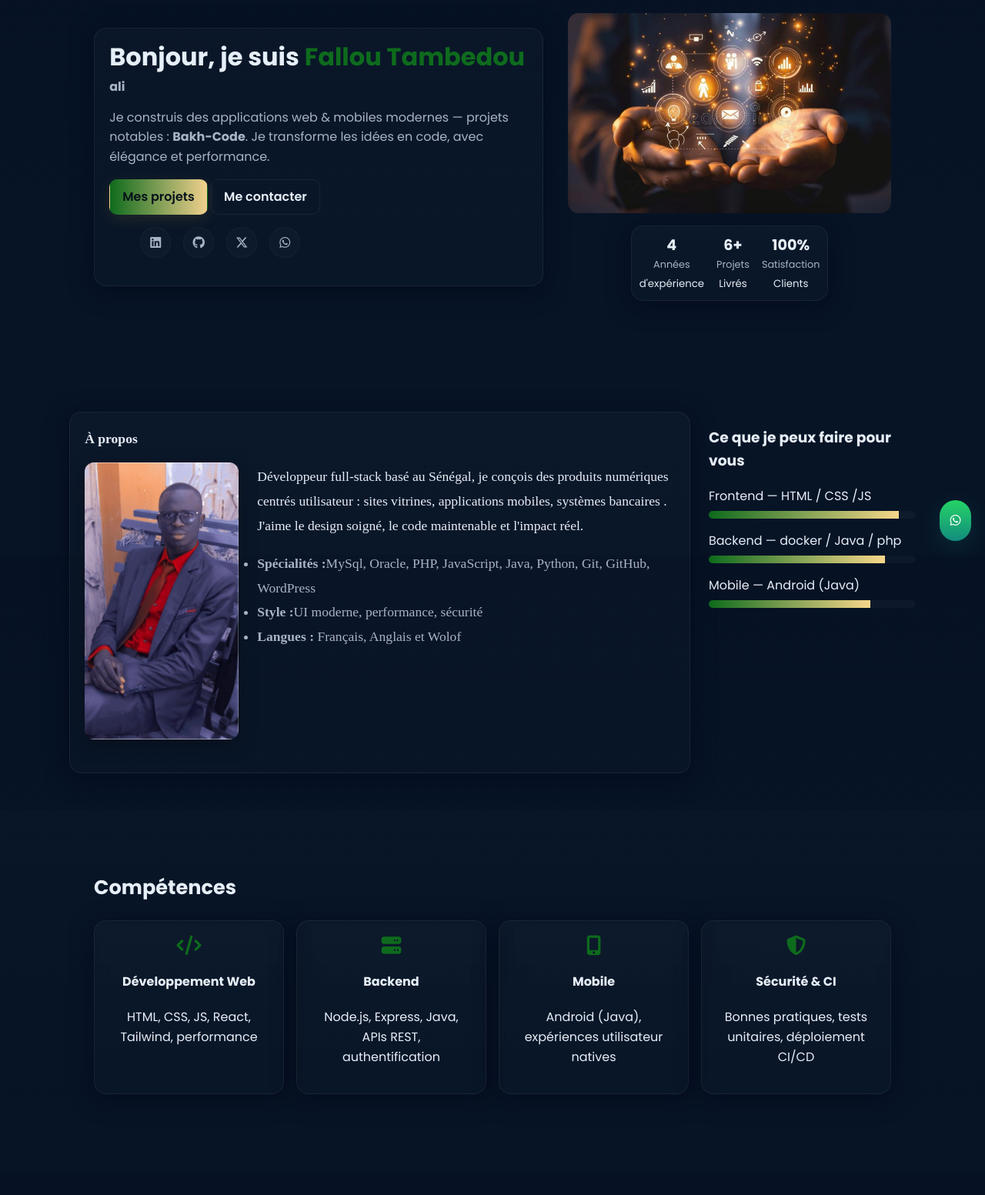
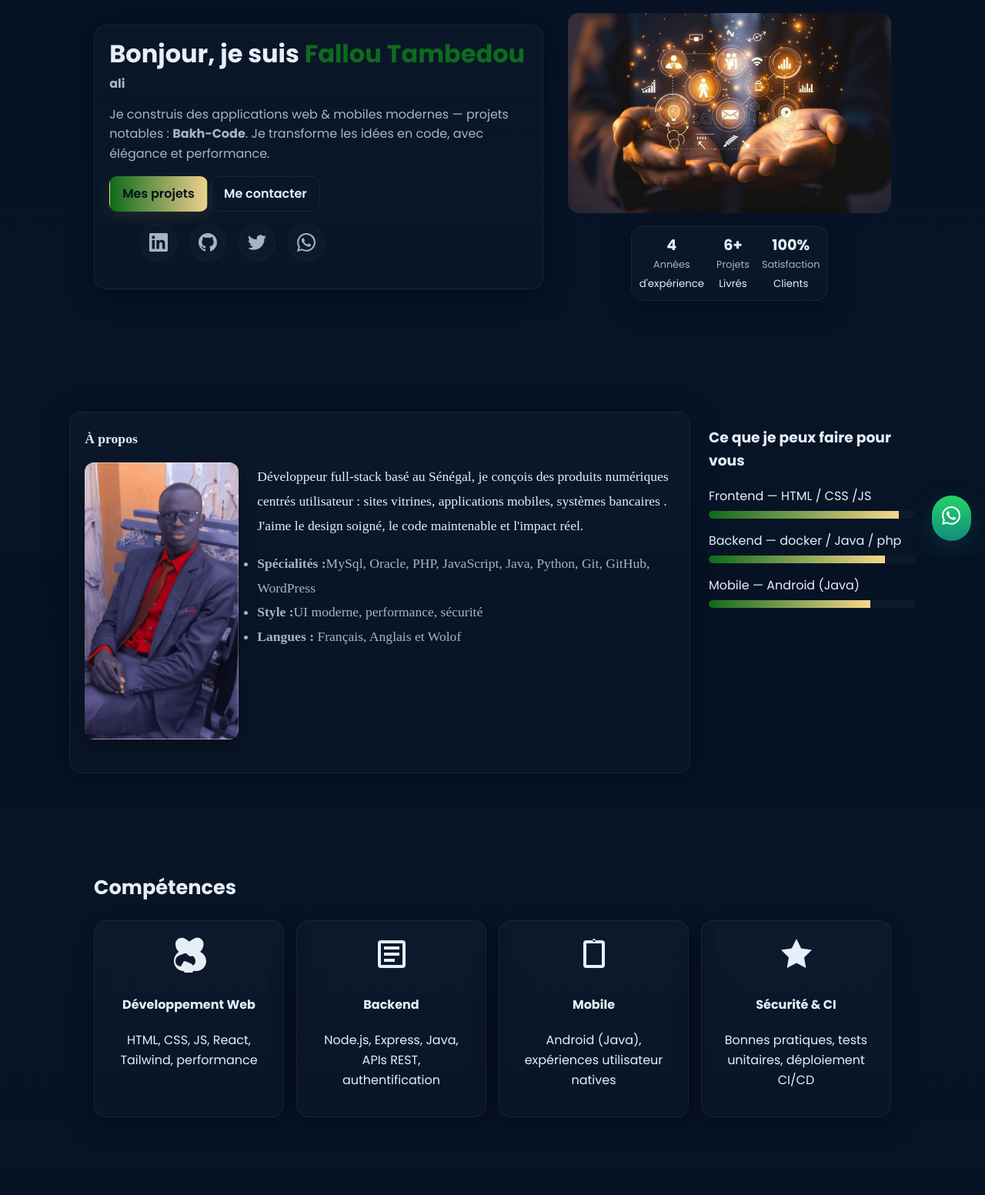
Before and after one commit to bakh05/portfolio1, a PHP site: page / in a window 1280 px wide. Shown: the part 79-1632 px from the top of the page at 77% size. Run offline with PHP 8.4, Linux system fonts and the light colour scheme.

Commit message:
Add files via upload
leppay-bakh

```diff
--- a/index.html
+++ b/index.html
@@ -8,7 +8,14 @@
   <!-- Fonts & Icons -->
   <link href="https://fonts.googleapis.com/css2?family=Poppins:wght@300;400;600;700;800&display=swap" rel="stylesheet">
   <link rel="stylesheet" href="https://cdnjs.cloudflare.com/ajax/libs/font-awesome/6.5.0/css/all.min.css"/>
-  <link rel="icon" href="image/bakhCode.png" type="image/png">
+  <link rel="icon" href="image/bakhCode.png" sizes="16x16" type="image/png">
+  <link rel="icon" href="image/bakhCode.png" sizes="32x32" type="image/png">
+  <link rel="icon" href="image/bakhCode.png" sizes="192x192" type="image/png">
+  <link rel="apple-touch-icon" href="image/bakhCode.png">
+  <meta name="apple-mobile-web-app-capable" content="yes">
+  <meta name="apple-mobile-web-app-status-bar-style" content="black-translucent">
+  <meta name="msapplication-TileImage" content="image/bakhCode.png">
+  <meta name="msapplication-TileColor" content="#0e6b1d">
 
   <!-- CSS -->
   <link rel="stylesheet" href="style.css" />
@@ -30,7 +37,11 @@
       <a href="#contact" class="cta">Contact</a>
     </div>
 
-    <button class="menu-toggle" aria-label="menu"><i class="fas fa-bars"></i></button>
+    <button class="menu-toggle" aria-label="menu">
+      <svg width="20" height="20" viewBox="0 0 24 24" fill="none" xmlns="http://www.w3.org/2000/svg">
+        <path d="M3 12H21M3 6H21M3 18H21" stroke="currentColor" stroke-width="2" stroke-linecap="round" stroke-linejoin="round"/>
+      </svg>
+    </button>
   </nav>
 </header>
 
@@ -47,10 +58,10 @@
             <a class="btn outline" href="#contact">Me contacter</a>
           </div>
           <ul class="social-inline">
-            <li><a href="https://www.linkedin.com/in/fallou-tambedou-a2b689375?utm_source=share&utm_campaign=share_via&utm_content=profile&utm_medium=ios_app" class="linkedin" aria-label="LinkedIn"><i class="fab fa-linkedin"></i></a></li>
-            <li><a href="https://github.com/bakh05" class="github" aria-label="GitHub"><i class="fab fa-github"></i></a></li>
-            <li><a href="https://x.com/falloutambedou2?s=11" class="twitter" aria-label="Twitter"><i class="fab fa-x-twitter"></i></a></li>
-            <li><a href="https://wa.me/221763348279" class="whatsapp" aria-label="WhatsApp"><i class="fab fa-whatsapp"></i></a></li>
+            <li><a href="linkedin://in/fallou-tambedou-a2b689375" class="linkedin" aria-label="LinkedIn" target="_blank"><svg width="24" height="24" viewBox="0 0 24 24" fill="currentColor" xmlns="http://www.w3.org/2000/svg"><path d="M20.447 20.452h-3.554v-5.569c0-1.328-.027-3.037-1.852-3.037-1.853 0-2.136 1.445-2.136 2.939v5.667H9.351V9h3.414v1.561h.046c.477-.9 1.637-1.85 3.37-1.85 3.601 0 4.267 2.37 4.267 5.455v6.286zM5.337 7.433c-1.144 0-2.063-.926-2.063-2.065 0-1.138.92-2.063 2.063-2.063 1.14 0 2.064.925 2.064 2.063 0 1.139-.925 2.065-2.064 2.065zm1.782 13.019H3.555V9h3.564v11.452zM22.225 0H1.771C.792 0 0 .774 0 1.729v20.542C0 23.227.792 24 1.771 24h20.451C23.2 24 24 23.227 24 22.271V1.729C24 .774 23.2 0 22.222 0h.003z"/></svg></a></li>
+            <li><a href="github://user/bakh05" class="github" aria-label="GitHub" target="_blank"><svg width="24" height="24" viewBox="0 0 24 24" fill="currentColor" xmlns="http://www.w3.org/2000/svg"><path d="M12 0c-6.626 0-12 5.373-12 12 0 5.302 3.438 9.8 8.207 11.387.599.111.793-.261.793-.577v-2.234c-3.338.726-4.033-1.416-4.033-1.416-.546-1.387-1.333-1.756-1.333-1.756-1.089-.745.083-.729.083-.729 1.205.084 1.839 1.237 1.839 1.237 1.07 1.834 2.807 1.304 3.492.997.107-.775.418-1.305.762-1.604-2.665-.305-5.467-1.334-5.467-5.931 0-1.311.469-2.381 1.236-3.221-.124-.303-.535-1.524.117-3.176 0 0 1.008-.322 3.301 1.23.957-.266 1.983-.399 3.003-.404 1.02.005 2.047.138 3.006.404 2.291-1.552 3.297-1.23 3.297-1.23.653 1.653.242 2.874.118 3.176.77.84 1.235 1.911 1.235 3.221 0 4.609-2.807 5.624-5.479 5.921.43.372.823 1.102.823 2.222v3.293c0 .319.192.694.801.576 4.765-1.589 8.199-6.086 8.199-11.386 0-6.627-5.373-12-12-12z"/></svg></a></li>
+            <li><a href="twitter://user?screen_name=falloutambedou2" class="twitter" aria-label="Twitter" target="_blank"><svg width="24" height="24" viewBox="0 0 24 24" fill="currentColor" xmlns="http://www.w3.org/2000/svg"><path d="M23.953 4.57a10 10 0 01-2.825.775 4.958 4.958 0 002.163-2.723c-.951.555-2.005.959-3.127 1.184a4.92 4.92 0 00-8.384 4.482C7.69 8.095 4.067 6.13 1.64 3.162a4.822 4.822 0 00-.666 2.475c0 1.71.87 3.213 2.188 4.096a4.904 4.904 0 01-2.228-.616v.06a4.923 4.923 0 003.946 4.827 4.996 4.996 0 01-2.212.085 4.936 4.936 0 004.604 3.417 9.867 9.867 0 01-6.102 2.105c-.39 0-.779-.023-1.17-.067a13.995 13.995 0 007.557 2.209c9.053 0 13.998-7.496 13.998-13.985 0-.21 0-.42-.015-.63A9.935 9.935 0 0024 4.59z"/></svg></a></li>
+            <li><a href="whatsapp://send?phone=221763348279" class="whatsapp" aria-label="WhatsApp" target="_blank"><svg width="24" height="24" viewBox="0 0 24 24" fill="currentColor" xmlns="http://www.w3.org/2000/svg"><path d="M17.472 14.382c-.297-.149-1.758-.867-2.03-.967-.273-.099-.471-.148-.67.15-.197.297-.767.966-.94 1.164-.173.199-.347.223-.644.075-.297-.15-1.255-.463-2.39-1.475-.883-.788-1.48-1.761-1.653-2.059-.173-.297-.018-.458.13-.606.134-.133.298-.347.446-.52.149-.174.198-.298.298-.497.099-.198.05-.371-.025-.52-.075-.149-.669-1.612-.916-2.207-.242-.579-.487-.5-.669-.51-.173-.008-.371-.01-.57-.01-.198 0-.52.074-.792.372-.272.297-1.04 1.016-1.04 2.479 0 1.462 1.065 2.875 1.213 3.074.149.198 2.096 3.2 5.077 4.487.709.306 1.262.489 1.694.625.712.227 1.36.195 1.871.118.571-.085 1.758-.719 2.006-1.413.248-.694.248-1.289.173-1.413-.074-.124-.272-.198-.57-.347m-5.421 7.403h-.004a9.87 9.87 0 01-5.031-1.378l-.361-.214-3.741.982.998-3.648-.235-.374a9.86 9.86 0 01-1.51-5.26c.001-5.45 4.436-9.884 9.888-9.884 2.64 0 5.122 1.03 6.988 2.898a9.825 9.825 0 012.893 6.994c-.003 5.45-4.437 9.884-9.885 9.884m8.413-18.297A11.815 11.815 0 0012.05 0C5.495 0 .16 5.335.157 11.892c0 2.096.547 4.142 1.588 5.945L.057 24l6.305-1.654a11.882 11.882 0 005.683 1.448h.005c6.554 0 11.89-5.335 11.893-11.893A11.821 11.821 0 0020.885 3.488"/></svg></a></li>
           </ul>
         </div>
 
@@ -108,22 +119,30 @@
         <h2>Compétences</h2>
         <div class="skills-grid">
           <div class="skill-card glass">
-            <i class="fa-solid fa-code"></i>
+            <svg width="48" height="48" viewBox="0 0 24 24" fill="none" xmlns="http://www.w3.org/2000/svg">
+              <path d="M14.23 12.004a2.236 2.236 0 0 0 .406-1.209c0-1.237-1.002-2.24-2.24-2.24a2.24 2.24 0 0 0-2.24 2.24c0 .882.51 1.654 1.254 2.017l.03.015c.582.29 1.187.54 1.79.75zm2.648-10.69c-1.346 0-3.107.96-4.888 2.622-1.78-1.653-3.542-2.602-4.887-2.602a4.12 4.12 0 0 0-4.12 4.12c0 1.946.84 3.766 2.227 5.068C3.495 11.643 2 13.96 2 16.5c0 3.59 2.91 6.5 6.5 6.5 1.46 0 2.807-.48 3.917-1.297A6.473 6.473 0 0 0 16.5 23c3.59 0 6.5-2.91 6.5-6.5 0-2.54-1.495-4.857-3.948-6.058 1.387-1.302 2.227-3.122 2.227-5.068a4.12 4.12 0 0 0-4.12-4.12zM6.5 20c-1.933 0-3.5-1.567-3.5-3.5 0-1.602.95-2.98 2.334-3.59l.02-.008c.482-.24.99-.47 1.516-.69l.03-.013c.967-.43 1.96-.74 2.6-.74.64 0 1.633.31 2.6.74l.03.013c.526.22 1.034.45 1.516.69l.02.008C15.05 13.52 16 14.898 16 16.5c0 1.933-1.567 3.5-3.5 3.5-.64 0-1.633-.31-2.6-.74l-.03-.013c-.526-.22-1.034-.45-1.516-.69l-.02-.008C8.95 18.52 8 19.898 8 21.5c0 1.933 1.567 3.5 3.5 3.5s3.5-1.567 3.5-3.5c0-1.602-.95-2.98-2.334-3.59l-.02-.008c-.482-.24-.99-.47-1.516-.69l-.03-.013c-.967-.43-1.96-.74-2.6-.74z" fill="currentColor"/>
+            </svg>
             <h4>Développement Web</h4>
             <p>HTML, CSS, JS, React, Tailwind, performance</p>
           </div>
           <div class="skill-card glass">
-            <i class="fa-solid fa-server"></i>
+            <svg width="48" height="48" viewBox="0 0 24 24" fill="none" xmlns="http://www.w3.org/2000/svg">
+              <path d="M5 3h14a2 2 0 0 1 2 2v14a2 2 0 0 1-2 2H5a2 2 0 0 1-2-2V5a2 2 0 0 1 2-2zm0 2v14h14V5H5zm2 2h10v2H7V7zm0 4h10v2H7v-2zm0 4h7v2H7v-2z" fill="currentColor"/>
+            </svg>
             <h4>Backend</h4>
             <p>Node.js, Express, Java, APIs REST, authentification</p>
           </div>
           <div class="skill-card glass">
-            <i class="fa-solid fa-mobile-screen-button"></i>
+            <svg width="48" height="48" viewBox="0 0 24 24" fill="none" xmlns="http://www.w3.org/2000/svg">
+              <path d="M17 19H7V5h10v14zm0-16H7a2 2 0 0 0-2 2v14a2 2 0 0 0 2 2h10a2 2 0 0 0 2-2V5a2 2 0 0 0-2-2zM12 2a1 1 0 1 1 0 2 1 1 0 0 1 0-2z" fill="currentColor"/>
+            </svg>
             <h4>Mobile</h4>
             <p>Android (Java), expériences utilisateur natives</p>
           </div>
           <div class="skill-card glass">
-            <i class="fa-solid fa-shield-halved"></i>
+            <svg width="48" height="48" viewBox="0 0 24 24" fill="none" xmlns="http://www.w3.org/2000/svg">
+              <path d="M12 2l3.09 6.26L22 9.27l-5 4.87 1.18 6.88L12 17.77l-6.18 3.25L7 14.14 2 9.27l6.91-1.01L12 2z" fill="currentColor"/>
+            </svg>
             <h4>Sécurité & CI</h4>
             <p>Bonnes pratiques, tests unitaires, déploiement CI/CD</p>
           </div>
@@ -237,11 +256,9 @@
           <label for="message">Message</label>
           <textarea id="message" name="message" rows="5" required></textarea>
 
-          <div class="form-actions">
-            <button class="btn primary" type="submit">Envoyer</button>
-          </div>
+
           <div id="formMessage" class="form-message"></div>
-          <small class="muted">Le formulaire envoie maintenant les données à la base de données .</small>
+          <small class="muted">N'hésitez pas à me contacter pour discuter de vos projets, idées ou collaborations potentielles. Que ce soit pour un devis, une consultation ou simplement pour échanger sur vos besoins en développement web et mobile, je suis là pour vous aider à concrétiser vos visions !</small>
         </form>
 
         <div class="contact-info">
@@ -267,20 +284,30 @@
     <div class="container">
       <p>© <span id="year"></span> Fallou Tambedou — Tous droits réservés.</p>
       <div class="footer-actions">
-        <a href="#home" class="backtop" id="backTop" title="Retour en haut"><i class="fa fa-arrow-up"></i></a>
+        <a href="#home" class="backtop" id="backTop" title="Retour en haut">
+          <svg width="20" height="20" viewBox="0 0 24 24" fill="none" xmlns="http://www.w3.org/2000/svg">
+            <path d="M12 19V5M5 12L12 5L19 12" stroke="currentColor" stroke-width="2" stroke-linecap="round" stroke-linejoin="round"/>
+          </svg>
+        </a>
       </div>
     </div>
   </footer>
 
   <!-- Floating WhatsApp -->
   <a class="whatsapp-fab" href="https://wa.me/221763348279" target="_blank" aria-label="WhatsApp">
-    <i class="fab fa-whatsapp"></i>
+    <svg width="24" height="24" viewBox="0 0 24 24" fill="currentColor" xmlns="http://www.w3.org/2000/svg">
+      <path d="M17.472 14.382c-.297-.149-1.758-.867-2.03-.967-.273-.099-.471-.148-.67.15-.197.297-.767.966-.94 1.164-.173.199-.347.223-.644.075-.297-.15-1.255-.463-2.39-1.475-.883-.788-1.48-1.761-1.653-2.059-.173-.297-.018-.458.13-.606.134-.133.298-.347.446-.52.149-.174.198-.298.298-.497.099-.198.05-.371-.025-.52-.075-.149-.669-1.612-.916-2.207-.242-.579-.487-.5-.669-.51-.173-.008-.371-.01-.57-.01-.198 0-.52.074-.792.372-.272.297-1.04 1.016-1.04 2.479 0 1.462 1.065 2.875 1.213 3.074.149.198 2.096 3.2 5.077 4.487.709.306 1.262.489 1.694.625.712.227 1.36.195 1.871.118.571-.085 1.758-.719 2.006-1.413.248-.694.248-1.289.173-1.413-.074-.124-.272-.198-.57-.347m-5.421 7.403h-.004a9.87 9.87 0 01-5.031-1.378l-.361-.214-3.741.982.998-3.648-.235-.374a9.86 9.86 0 01-1.51-5.26c.001-5.45 4.436-9.884 9.888-9.884 2.64 0 5.122 1.03 6.988 2.898a9.825 9.825 0 012.893 6.994c-.003 5.45-4.437 9.884-9.885 9.884m8.413-18.297A11.815 11.815 0 0012.05 0C5.495 0 .16 5.335.157 11.892c0 2.096.547 4.142 1.588 5.945L.057 24l6.305-1.654a11.882 11.882 0 005.683 1.448h.005c6.554 0 11.89-5.335 11.893-11.893A11.821 11.821 0 0020.885 3.488"/>
+    </svg>
   </a>
 
   <!-- Project Modal (simple) -->
   <div id="projectModal" class="modal" aria-hidden="true">
     <div class="modal-content glass">
-      <button class="modal-close" id="modalClose" aria-label="Fermer"><i class="fa fa-times"></i></button>
+      <button class="modal-close" id="modalClose" aria-label="Fermer">
+        <svg width="20" height="20" viewBox="0 0 24 24" fill="none" xmlns="http://www.w3.org/2000/svg">
+          <path d="M18 6L6 18M6 6L18 18" stroke="currentColor" stroke-width="2" stroke-linecap="round" stroke-linejoin="round"/>
+        </svg>
+      </button>
       <div id="projectModalBody"></div>
     </div>
   </div>
--- a/style.css
+++ b/style.css
@@ -239,12 +239,15 @@ header {
 
 /* Social Icons */
 .social-inline{display:flex;gap:1rem;margin-top:1rem;list-style:none}
-.social-inline a{display:flex;align-items:center;justify-content:center;width:40px;height:40px;border-radius:50%;background:rgba(255,255,255,0.02);color:var(--muted);text-decoration:none;transition:all .2s;border:1px solid rgba(255,255,255,0.03)}
+.social-inline a{display:flex;align-items:center;justify-content:center;width:48px;height:48px;border-radius:50%;background:rgba(255,255,255,0.02);color:var(--muted);text-decoration:none;transition:all .2s;border:1px solid rgba(255,255,255,0.03)}
 .social-inline a:hover{transform:translateY(-2px);box-shadow:0 4px 12px rgba(0,0,0,0.3)}
 .social-inline .linkedin:hover{background:#0077b5;color:white}
 .social-inline .github:hover{background:#333;color:white}
 .social-inline .twitter:hover{background:#000;color:white}
 .social-inline .whatsapp:hover{background:#25D366;color:white}
+@media (max-width: 768px) {
+  .social-inline a { width: 52px; height: 52px; }
+}
 
 /* WhatsApp FAB */
 .whatsapp-fab{position:fixed;right:18px;bottom:18px;background:linear-gradient(180deg,#25D366,#128C7E);color:white;padding:0.85rem;border-radius:999px;box-shadow:0 8px 30px rgba(18,140,126,0.2);z-index:99}
```
Also changed, not shown: other parts of style.css (+74 -1 lines), contact.php (+21 -1 lines).
